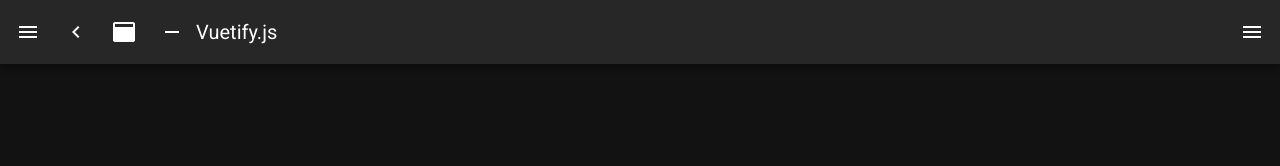
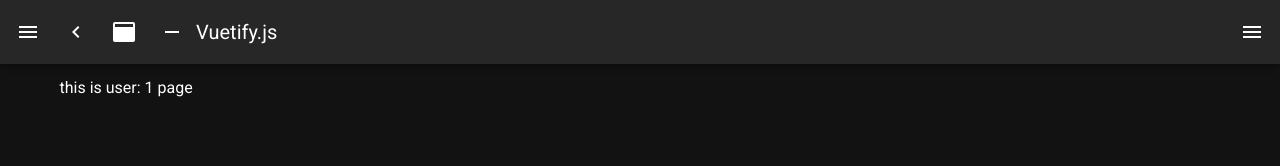
Before and after one commit to yuki0235/sample-nuxt-app, a Nuxt app: page /users/1 in a window 1280 px wide. Before the commit this address had no page. Shown: the top 166 px of the page. Built offline with nearby package versions, Linux system fonts and the light colour scheme.

Commit message:
Add users page and validate id

```diff
--- /dev/null
+++ b/pages/users/_id.vue
@@ -0,0 +1,13 @@
+<template>
+  <div>
+    this is user: {{ this.$route.params.id }} page
+  </div>
+</template>
+
+<script>
+  export default ({
+    validate({ params }) {
+      return /^\d+$/.test(params.id)
+    }
+  })
+</script>
```
